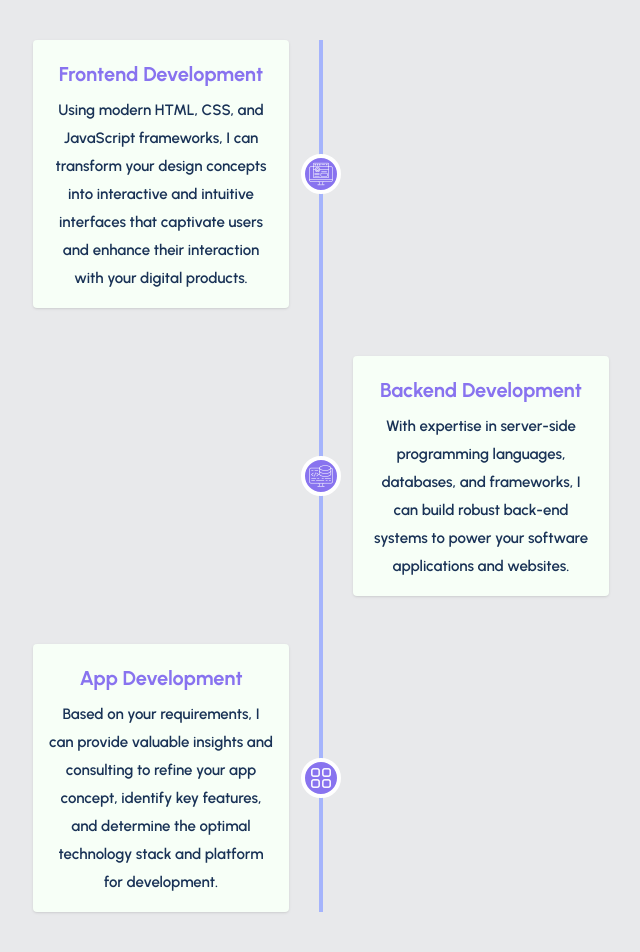
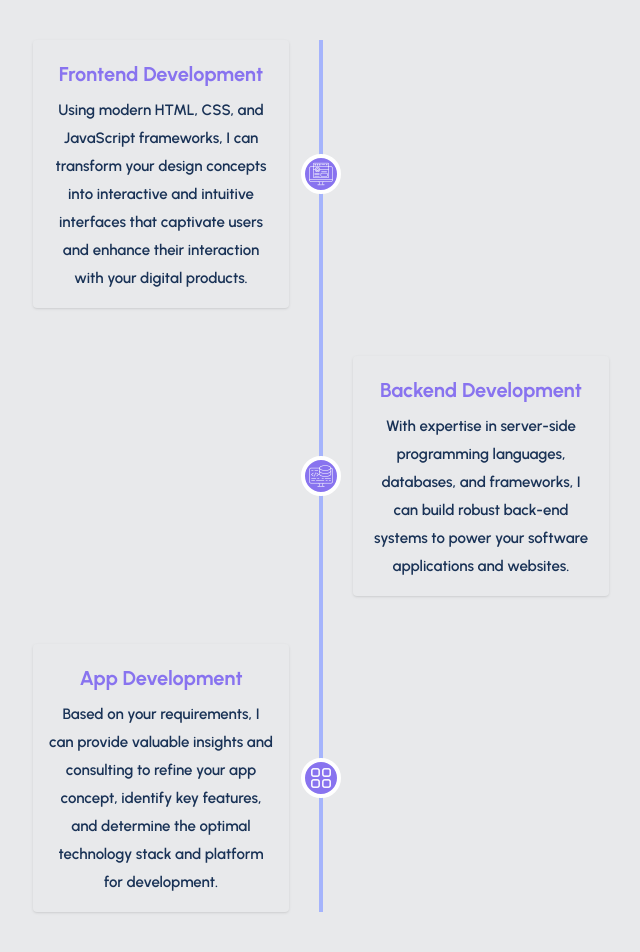
Before and after one commit to 1deyce/reactportfolio, a React (Create React App) app: page / in a window 1280 px wide. Shown: the part 1014-1966 px from the top of the page, without its empty margins (319-959 px from the left). Built offline with nearby package versions, Linux system fonts and the light colour scheme.

Commit message:
Update Services.jsx

```diff
--- a/src/components/UI/Services.jsx
+++ b/src/components/UI/Services.jsx
@@ -28,7 +28,7 @@ const Services = () => {
 
                                 <div className="flex justify-start w-full mx-auto items-center">
                                     <div className="w-full sm:w-1/2 sm:pr-8">
-                                        <div data-aos="fade-right" dat-aos-duration="1200" className="bg-[#f7fff7] dark:bg-black hover:dark:bg-primaryColor p-4 rounded shadow group hover:bg-primaryColor cursor-pointer ease-in duration-150">
+                                        <div data-aos="fade-right" dat-aos-duration="1200" className="bg-[#E8E9EB] dark:bg-black hover:dark:bg-primaryColor p-4 rounded shadow group hover:bg-primaryColor cursor-pointer ease-in duration-150">
                                             <h3 className="text-primaryColor font-[700] mb-2 mt-1 group-hover:text-white dark:group-hover:text-black group-hover:font-[600] text-xl text-center">Frontend Development</h3>
 
                                             <p className="text-[15px] text-smallTextColor dark:text-white group-hover:text-white dark:group-hover:text-white group-hover:font-[500] leading-7 text-center">
@@ -52,7 +52,7 @@ const Services = () => {
 
                                 <div className="flex justify-end w-full mx-auto items-center">
                                     <div className="w-full sm:w-1/2 sm:pl-8">
-                                        <div data-aos="fade-left" dat-aos-duration="1300" data-aos-delay="50" className="bg-[#f7fff7] dark:bg-black hover:dark:bg-primaryColor p-4 rounded shadow group hover:bg-primaryColor cursor-pointer ease-in duration-150">
+                                        <div data-aos="fade-left" dat-aos-duration="1300" data-aos-delay="50" className="bg-[#E8E9EB] dark:bg-black hover:dark:bg-primaryColor p-4 rounded shadow group hover:bg-primaryColor cursor-pointer ease-in duration-150">
                                             <h3 className="text-primaryColor dark:text-primaryColor font-[700] mb-2 mt-1 group-hover:text-white dark:group-hover:text-black group-hover:font-[600] text-xl text-center"
                                             >
                                                 Backend Development
@@ -79,7 +79,7 @@ const Services = () => {
 
                                 <div className="flex justify-start w-full mx-auto items-center">
                                     <div className="w-full sm:w-1/2 sm:pr-8">
-                                        <div data-aos="fade-right" dat-aos-duration="1400" data-aos-delay="100" className="bg-[#f7fff7] dark:bg-black p-4 rounded shadow group hover:bg-primaryColor dark:hover:bg-primaryColor cursor-pointer ease-in duration-150">
+                                        <div data-aos="fade-right" dat-aos-duration="1400" data-aos-delay="100" className="bg-[#E8E9EB] dark:bg-black p-4 rounded shadow group hover:bg-primaryColor dark:hover:bg-primaryColor cursor-pointer ease-in duration-150">
                                             <h3 className="text-primaryColor font-[700] mb-2 mt-1 group-hover:text-white dark:group-hover:text-black group-hover:font-[600] text-xl text-center">App Development</h3>
 
                                             <p className="text-[15px] text-smallTextColor dark:text-white group-hover:text-white group-hover:font-[500] leading-7 text-center">
```
